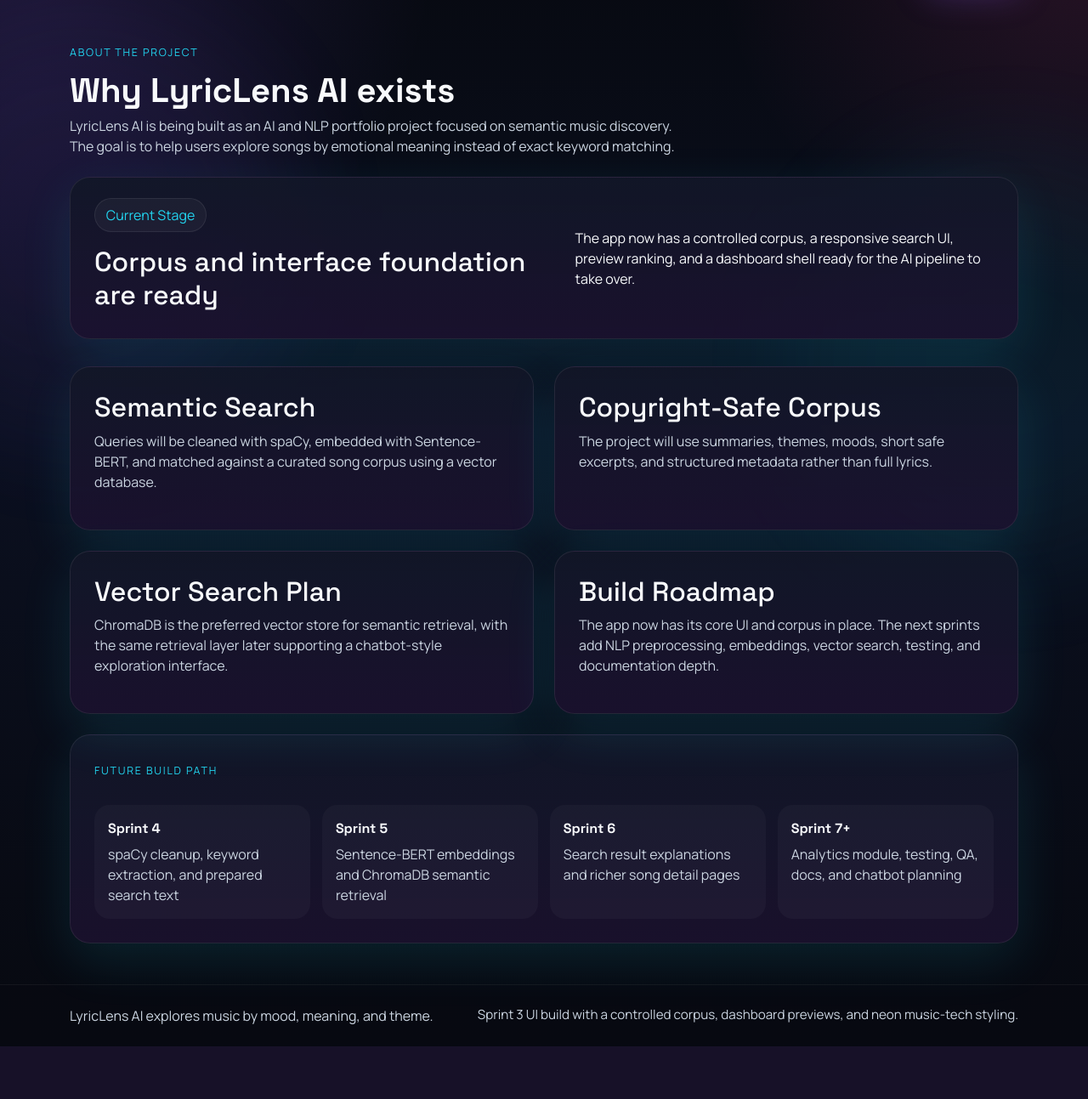
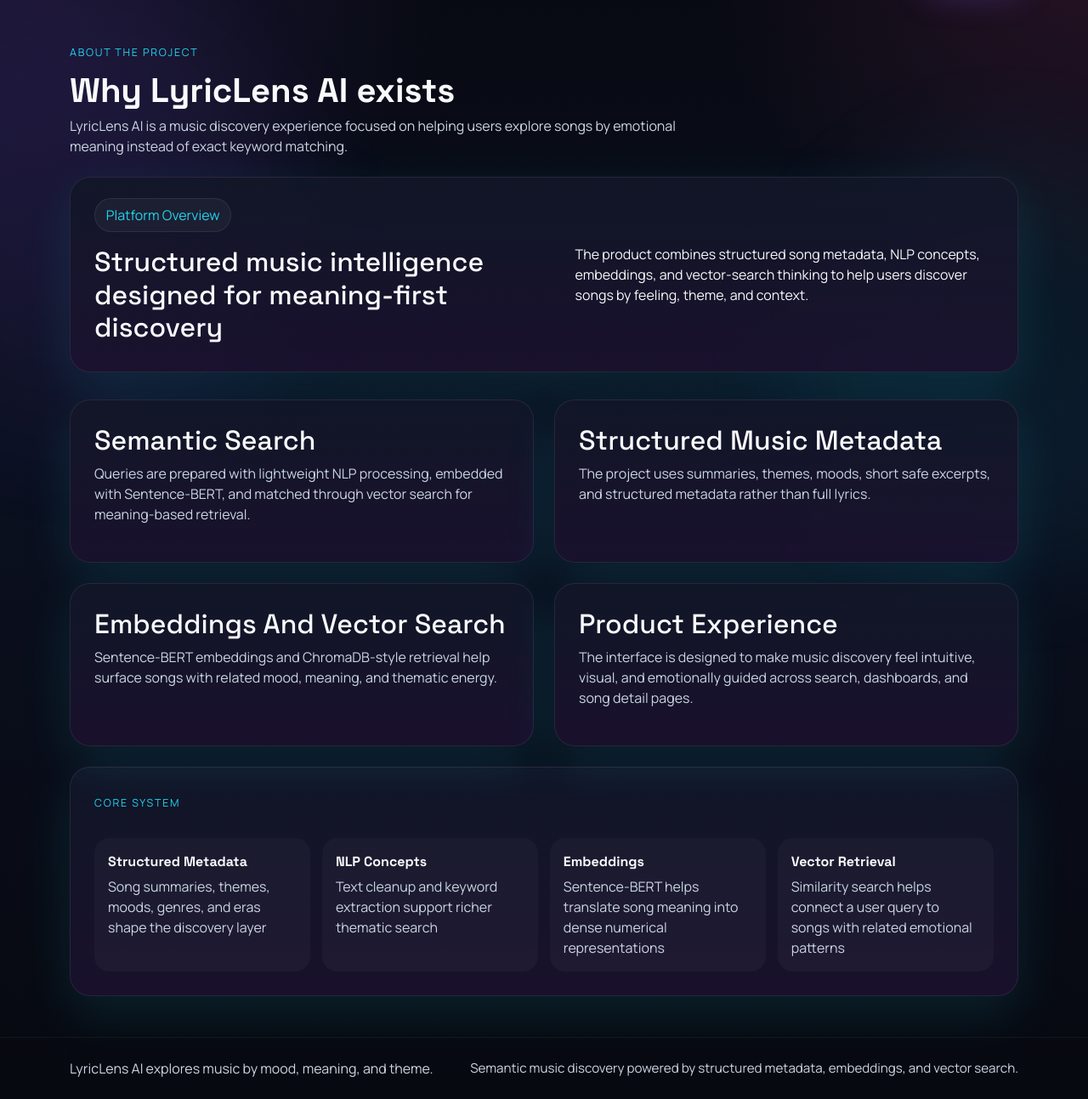
Before and after one commit to cofrimpong/lyriclensai, a Flask app: page /about in a window 1280 px wide. Shown: the part 89-1382 px from the top of the page at 85% size. Before the commit the page ends 1320 px from the top, so only its background shows below. Run offline with Flask 3, Linux system fonts and the light colour scheme.

Commit message:
Polish site copy for production

```diff
--- a/templates/about.html
+++ b/templates/about.html
@@ -8,51 +8,51 @@
         <div class="section-heading narrow">
             <span class="eyebrow">About The Project</span>
             <h1>Why LyricLens AI exists</h1>
-            <p>LyricLens AI is being built as an AI and NLP portfolio project focused on semantic music discovery. The goal is to help users explore songs by emotional meaning instead of exact keyword matching.</p>
+            <p>LyricLens AI is a music discovery experience focused on helping users explore songs by emotional meaning instead of exact keyword matching.</p>
         </div>
 
         <div class="roadmap-banner mt-4">
             <div>
-                <span class="badge-soft">Current Stage</span>
-                <h2 class="mt-3">Corpus and interface foundation are ready</h2>
+                <span class="badge-soft">Platform Overview</span>
+                <h2 class="mt-3">Structured music intelligence designed for meaning-first discovery</h2>
             </div>
-            <p class="mb-0">The app now has a controlled corpus, a responsive search UI, preview ranking, and a dashboard shell ready for the AI pipeline to take over.</p>
+            <p class="mb-0">The product combines structured song metadata, NLP concepts, embeddings, and vector-search thinking to help users discover songs by feeling, theme, and context.</p>
         </div>
 
         <div class="row g-4 mt-2">
             <div class="col-lg-6">
                 <div class="glass-card h-100">
                     <h2>Semantic Search</h2>
-                    <p>Queries will be cleaned with spaCy, embedded with Sentence-BERT, and matched against a curated song corpus using a vector database.</p>
+                    <p>Queries are prepared with lightweight NLP processing, embedded with Sentence-BERT, and matched through vector search for meaning-based retrieval.</p>
                 </div>
             </div>
             <div class="col-lg-6">
                 <div class="glass-card h-100">
-                    <h2>Copyright-Safe Corpus</h2>
-                    <p>The project will use summaries, themes, moods, short safe excerpts, and structured metadata rather than full lyrics.</p>
+                    <h2>Structured Music Metadata</h2>
+                    <p>The project uses summaries, themes, moods, short safe excerpts, and structured metadata rather than full lyrics.</p>
                 </div>
             </div>
             <div class="col-lg-6">
                 <div class="glass-card h-100">
-                    <h2>Vector Search Plan</h2>
-                    <p>ChromaDB is the preferred vector store for semantic retrieval, with the same retrieval layer later supporting a chatbot-style exploration interface.</p>
+                    <h2>Embeddings And Vector Search</h2>
+                    <p>Sentence-BERT embeddings and ChromaDB-style retrieval help surface songs with related mood, meaning, and thematic energy.</p>
                 </div>
             </div>
             <div class="col-lg-6">
                 <div class="glass-card h-100">
-                    <h2>Build Roadmap</h2>
-                    <p>The app now has its core UI and corpus in place. The next sprints add NLP preprocessing, embeddings, vector search, testing, and documentation depth.</p>
+                    <h2>Product Experience</h2>
+                    <p>The interface is designed to make music discovery feel intuitive, visual, and emotionally guided across search, dashboards, and song detail pages.</p>
                 </div>
             </div>
         </div>
 
         <div class="glass-card timeline-card mt-4">
-            <span class="eyebrow">Future Build Path</span>
+            <span class="eyebrow">Core System</span>
             <div class="timeline-grid">
-                <div><strong>Sprint 4</strong><span>spaCy cleanup, keyword extraction, and prepared search text</span></div>
-                <div><strong>Sprint 5</strong><span>Sentence-BERT embeddings and ChromaDB semantic retrieval</span></div>
-                <div><strong>Sprint 6</strong><span>Search result explanations and richer song detail pages</span></div>
-                <div><strong>Sprint 7+</strong><span>Analytics module, testing, QA, docs, and chatbot planning</span></div>
+                <div><strong>Structured Metadata</strong><span>Song summaries, themes, moods, genres, and eras shape the discovery layer</span></div>
+                <div><strong>NLP Concepts</strong><span>Text cleanup and keyword extraction support richer thematic search</span></div>
+                <div><strong>Embeddings</strong><span>Sentence-BERT helps translate song meaning into dense numerical representations</span></div>
+                <div><strong>Vector Retrieval</strong><span>Similarity search helps connect a user query to songs with related emotional patterns</span></div>
             </div>
         </div>
     </div>
--- a/templates/base.html
+++ b/templates/base.html
@@ -42,7 +42,7 @@
         <footer class="site-footer">
             <div class="container d-flex flex-column flex-md-row justify-content-between align-items-md-center gap-2 py-4">
                 <p class="mb-0">LyricLens AI explores music by mood, meaning, and theme.</p>
-                <p class="mb-0 footer-note">Sprint 3 UI build with a controlled corpus, dashboard previews, and neon music-tech styling.</p>
+                <p class="mb-0 footer-note">Semantic music discovery powered by structured metadata, embeddings, and vector search.</p>
             </div>
         </footer>
     </div>
--- a/templates/results.html
+++ b/templates/results.html
@@ -6,8 +6,8 @@
 <section class="page-section">
     <div class="container py-5">
         <div class="section-heading narrow">
-            <span class="eyebrow">Semantic Search Results</span>
-            <h1>Meaning-based matches from the controlled corpus</h1>
+            <span class="eyebrow">Search Results</span>
+            <h1>Songs connected to your mood, meaning, and theme search</h1>
             <p>{% if query %}Showing semantic matches for <strong>{{ query }}</strong>.{% else %}Enter a mood, theme, or idea from the search page to run the vector search flow.{% endif %}</p>
         </div>
 
@@ -57,7 +57,7 @@
         {% else %}
         <div class="glass-card mt-4 empty-state">
             <h2>No semantic matches found</h2>
-            <p>Try broader wording or remove one of the filters. The current search flow now runs through the prepared corpus and vector similarity layer.</p>
+            <p>Try broader wording or remove one of the filters to widen the emotional and thematic search space.</p>
             <a class="btn btn-outline-light mt-2" href="{{ url_for('search') }}">Back to Search</a>
         </div>
         {% endif %}
```
Also changed, not shown: templates/index.html (+13 -13 lines), templates/search.html (+5 -5 lines).
